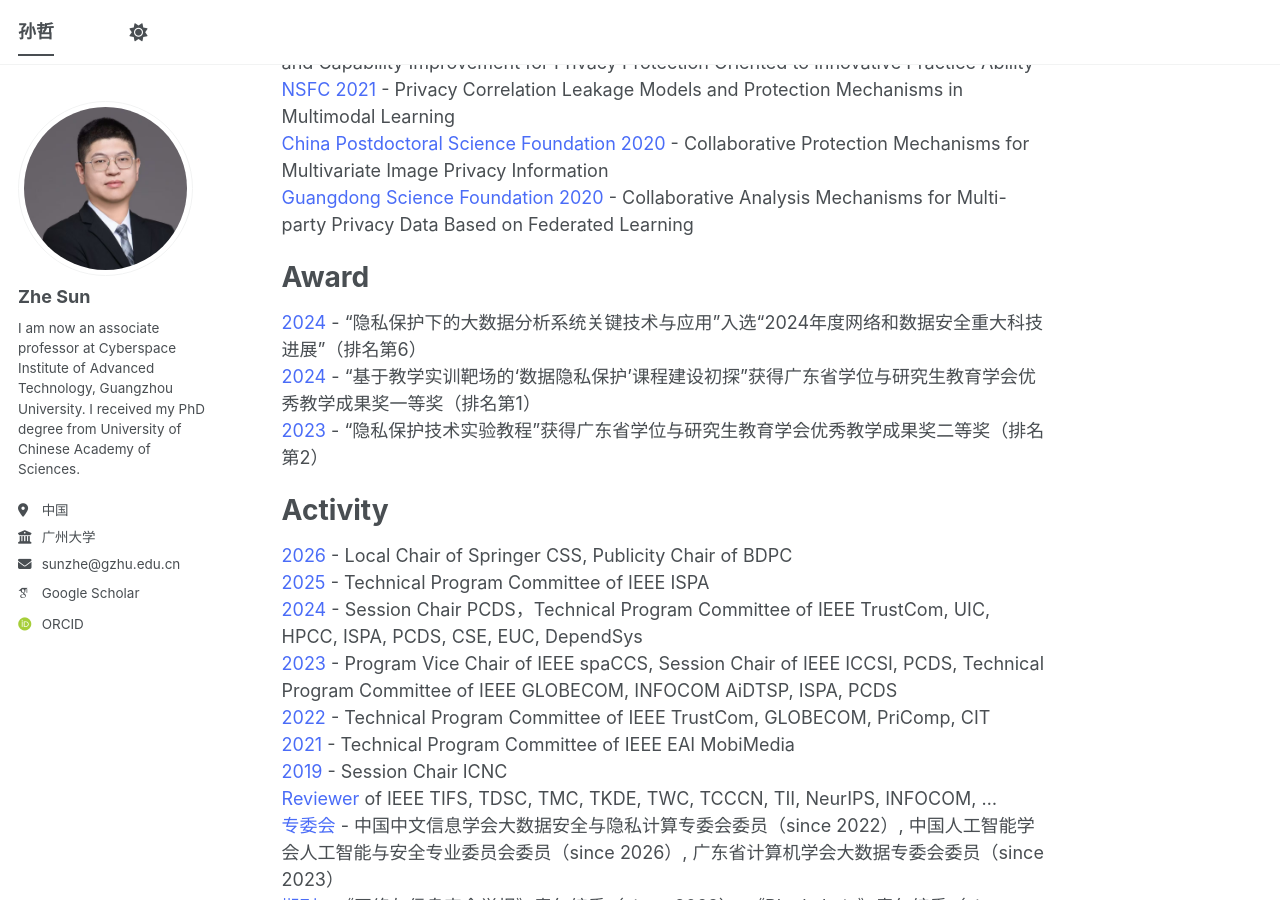
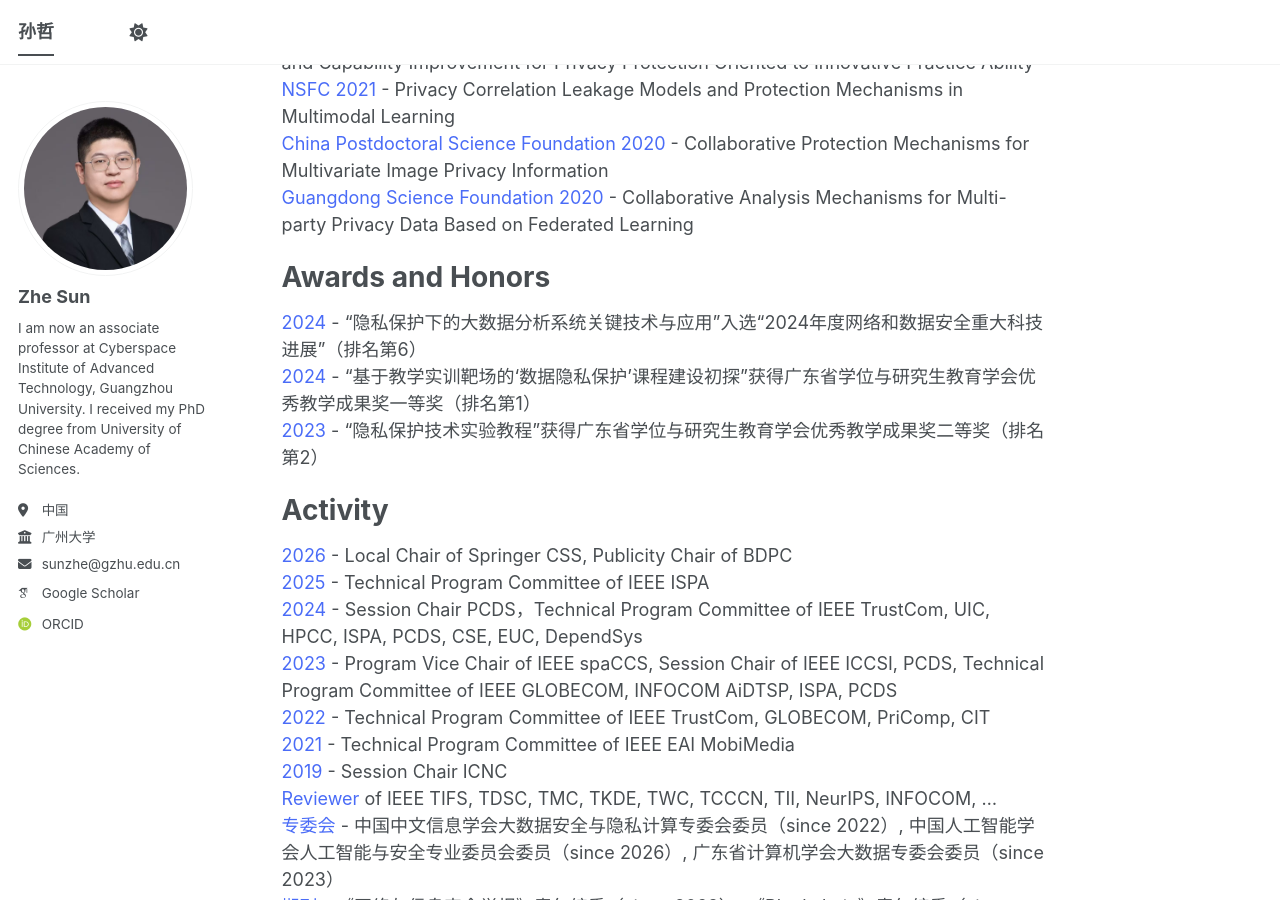
Before and after one commit to ZheSun208/ZheSun208.github.io, a Jekyll site: the page built from _pages/about.md, in a window 1280 px wide and 900 px high, scrolled down 1816 px. Built offline with Jekyll 4.4.1, drawn with Linux system fonts in a browser that asks for light colours; some web fonts are replaced; a script bundle is joined from its source files by our own code; library files that are not in the unit come from our copies.

Commit message:
Update about.md

```diff
--- a/_pages/about.md
+++ b/_pages/about.md
@@ -59,7 +59,7 @@ Research Grant
 <span style="color:#4a6cf7;">China Postdoctoral Science Foundation 2020</span> - Collaborative Protection Mechanisms for Multivariate Image Privacy Information
 <span style="color:#4a6cf7;">Guangdong Science Foundation 2020</span> - Collaborative Analysis Mechanisms for Multi-party Privacy Data Based on Federated Learning
 
-Award
+Awards and Honors
 ======
 <span style="color:#4a6cf7;">2024</span> - “隐私保护下的大数据分析系统关键技术与应用”入选“2024年度网络和数据安全重大科技进展”（排名第6）
 <span style="color:#4a6cf7;">2024</span> - “基于教学实训靶场的‘数据隐私保护’课程建设初探”获得广东省学位与研究生教育学会优秀教学成果奖一等奖（排名第1）
```
